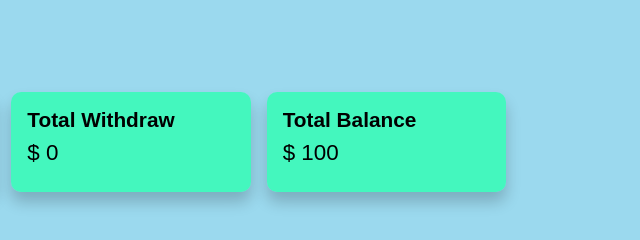
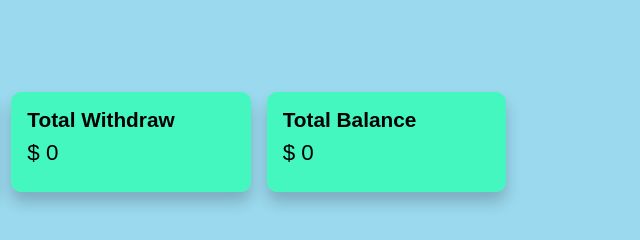
Before and after one commit to Chiekjowk/Bank-system, a plain HTML site: page index.html in a window 1280 px wide. Shown: the top 240 px of the page, 509-1149 px from the left. Drawn offline with Linux system fonts and the light colour scheme.

Commit message:
3rd commit

```diff
--- a/index.html
+++ b/index.html
@@ -24,7 +24,7 @@
         </div>
         <div class="balance">
             <h4>Total Balance</h4>
-            <p>$ <span id="balance">100</span></p>
+            <p>$ <span id="balance">0</span></p>
         </div>
     </div>
     <div class="transactions">
```
